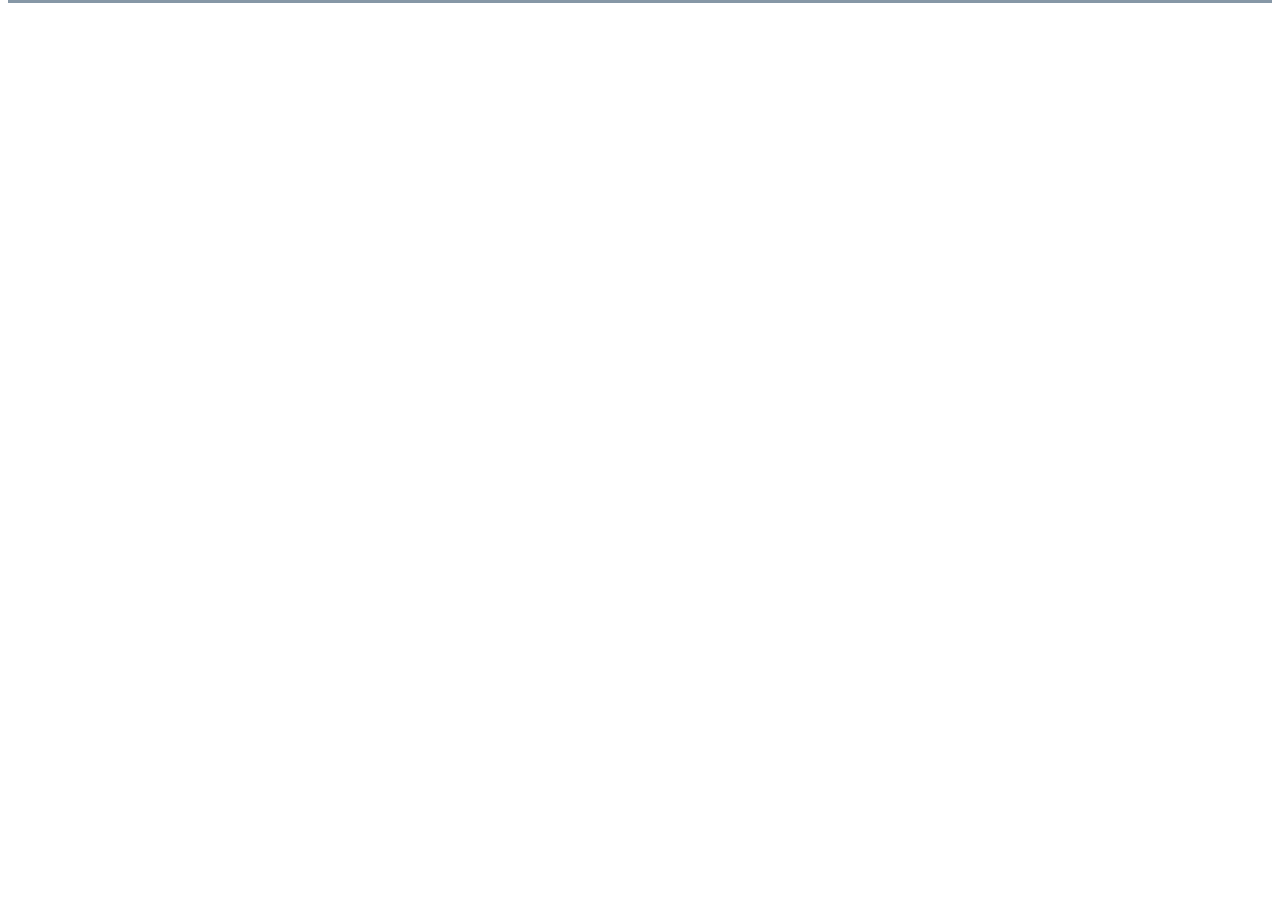
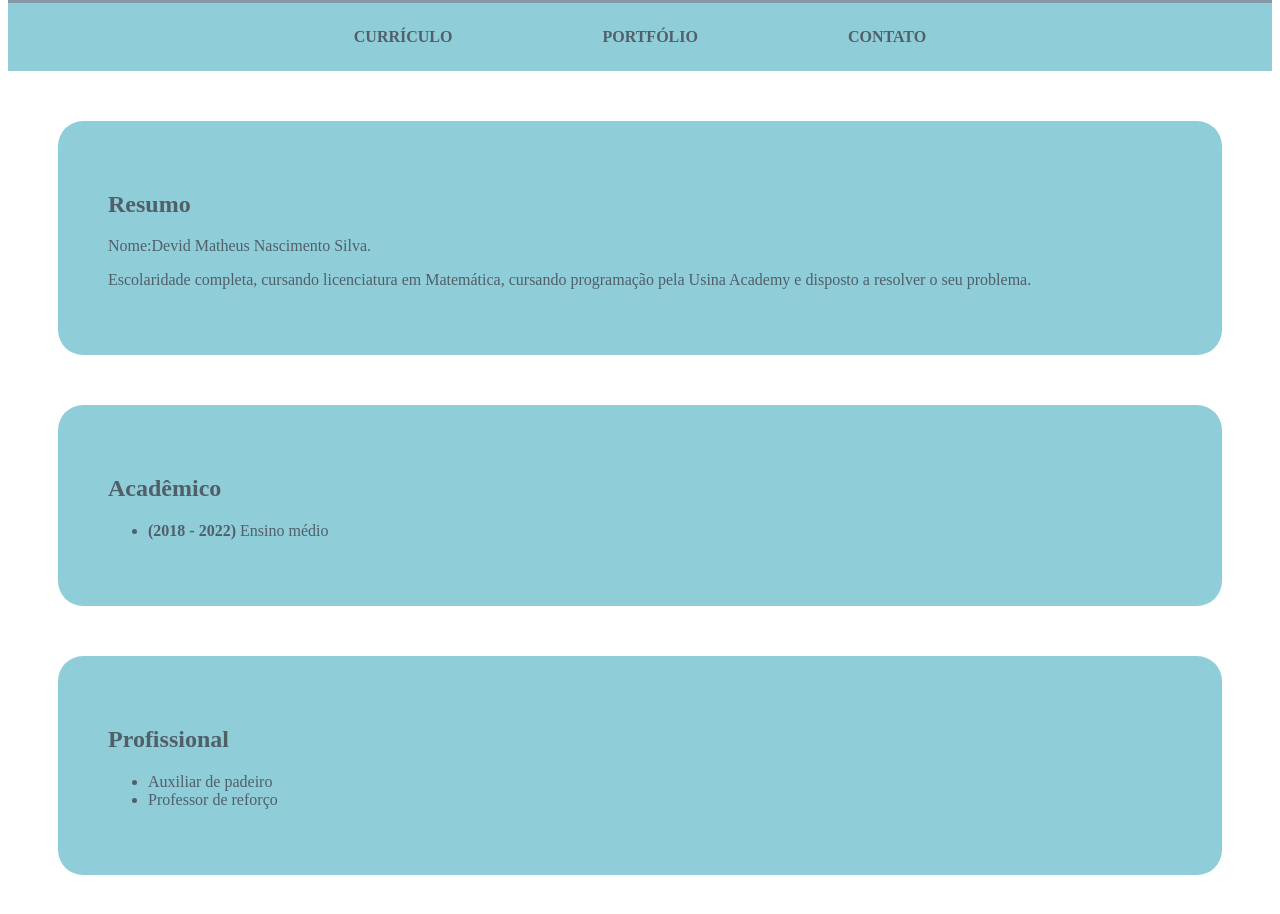
Before and after one commit to devidm4/meu-app, a React (Vite) app in the folder meu-site-pessoal-vite/: page / in a window 1280 px wide. Shown: the part 380-1294 px from the top of the page. Before the commit the page ends 800 px from the top, so only its background shows below. Built offline with nearby package versions, Linux system fonts and the light colour scheme.

Commit message:
fazendo o site

```diff
--- a/meu-site-pessoal-vite/src/App.css
+++ b/meu-site-pessoal-vite/src/App.css
@@ -1,48 +1,3 @@
-
-header{
-  padding: 50px;
-}
-
-header img{
-  height: 150px;
-  border-radius: 50%;
-}
-header, footer{
-  background-color:#8697a6;
-  text-align: center;
-  color: #ffffff;
-}
-
-nav{
-  background-color: #8fcdd9;
-  text-align: center;
-}
-
-nav ul{
-  margin: 0;
-  padding: 25px;
-}
-
-nav ul li {
-  display: inline;
-  margin: 50px;
-}
-
-nav ul li a{
-  text-decoration: none;
-  font-weight: bold;
-  text-transform: uppercase;
-  color: #515f69;
-
-}
-
-section{
-  margin: 50px;
-  padding: 50px;
-  color: #515f69;
-  border-radius: 25px;
-  background-color: #8fcdd9;
-}
 
 .button{
   border: 0;
--- a/meu-site-pessoal-vite/src/App.jsx
+++ b/meu-site-pessoal-vite/src/App.jsx
@@ -1,21 +1,32 @@
-import {} from 'react'
+import { } from 'react'
+
 import './App.css'
-import devid_avatar from './assets/avatar-devid.jpeg'
+
+import Header from './components/Header/Header'
+import NavigationBar from './components/navigationBar/navigationBar'
+import Curriculum from './components/curriculum/curriculum'
+import Footer from './components/footer/footer'
 
 function App() {
 
   return(
-  <header>
-    <img src={devid_avatar} alt="Foto de Devid"/>
-    <h1>Devid Matheus</h1>
-    <h3>Licenciando Matemática.</h3>
-</header>
-  )
+   <>
+     <Header></Header>
+
+     <NavigationBar></NavigationBar>
+
+     <Curriculum></Curriculum>
+
+     <Footer></Footer>
+
+
+  </>
 
 
 
 
 
+  )
 }
 
 export default App
--- /dev/null
+++ b/meu-site-pessoal-vite/src/components/Header/Header.css
@@ -0,0 +1,13 @@
+header{
+    padding: 50px;
+  }
+
+  header img{
+    height: 150px;
+    border-radius: 50%;
+  }
+  header{
+    background-color:#8697a6;
+    text-align: center;
+    color: #ffffff;
+  }
--- a/meu-site-pessoal-vite/src/components/Header/Header.jsx
+++ b/meu-site-pessoal-vite/src/components/Header/Header.jsx
@@ -1,7 +1,17 @@
 import React from "react";
+import devid_avatar from '../../assets/avatar-devid.jpeg'
+import './Header.css'
+
+
 
 function Header(){
-    return
+    return (
+        <header>
+            <img src={devid_avatar} alt="Foto de Devid"/>
+            <h1>Devid Matheus</h1>
+            <h3>Licenciando Matemática.</h3>
+        </header>
+    )
 }
 
 export default Header
--- /dev/null
+++ b/meu-site-pessoal-vite/src/components/curriculum/curriculum.css
@@ -0,0 +1,7 @@
+section{
+    margin: 50px;
+    padding: 50px;
+    color: #515f69;
+    border-radius: 25px;
+    background-color: #8fcdd9;
+  }
--- /dev/null
+++ b/meu-site-pessoal-vite/src/components/curriculum/curriculum.jsx
@@ -0,0 +1,34 @@
+import React from "react";
+
+import './curriculum.css'
+
+function Curriculum (){
+    return(
+        <main>
+            <section>
+        <h2>Resumo</h2>
+            <p>Nome:Devid Matheus Nascimento Silva.
+             <p>Escolaridade completa, cursando licenciatura em Matemática,
+                cursando programação pela Usina Academy e disposto a resolver o seu problema.</p>
+         </p>
+        </section>
+
+        <section>
+            <h2>Acadêmico</h2>
+            <ul>
+                <li><b>(2018 - 2022)</b> Ensino médio</li>
+             </ul>
+        </section>
+
+        <section>
+            <h2>Profissional</h2>
+                <ul>
+                    <li>Auxiliar de padeiro</li>
+                    <li>Professor de reforço</li>
+                </ul>
+        </section>
+        </main>
+    )
+}
+
+export default Curriculum
--- /dev/null
+++ b/meu-site-pessoal-vite/src/components/footer/footer.css
@@ -0,0 +1,6 @@
+footer{
+    background-color:#8697a6;
+    text-align: center;
+    color: #ffffff;
+    padding: 10px;
+  }
--- /dev/null
+++ b/meu-site-pessoal-vite/src/components/footer/footer.jsx
@@ -0,0 +1,9 @@
+import React from "react";
+
+import './footer'
+
+function Footer (){
+
+    <footer>Desenvolvido com muito trabalho por Devid Matheus</footer>
+}
+export default Footer
--- /dev/null
+++ b/meu-site-pessoal-vite/src/components/navigationBar/navigationBar.css
@@ -0,0 +1,22 @@
+nav{
+    background-color: #8fcdd9;
+    text-align: center;
+  }
+
+  nav ul{
+    margin: 0;
+    padding: 25px;
+  }
+
+  nav ul li {
+    display: inline;
+    margin: 50px;
+  }
+
+  nav ul li a{
+    text-decoration: none;
+    font-weight: bold;
+    text-transform: uppercase;
+    color: #515f69;
+
+  }
--- /dev/null
+++ b/meu-site-pessoal-vite/src/components/navigationBar/navigationBar.jsx
@@ -0,0 +1,19 @@
+import React from "react";
+
+import './navigationBar.css'
+
+function NavigationBar() {
+    return (
+        <nav>
+            <ul>
+                <li className="button"><a href="#">Currículo</a></li>
+                <li className="button"><a href="pages/portfólio.html">Portfólio</a></li>
+                <li className="button"><a href="/pages/contato.html">Contato</a></li>
+            </ul>
+        </nav>
+    )
+
+
+}
+
+export default NavigationBar
```
